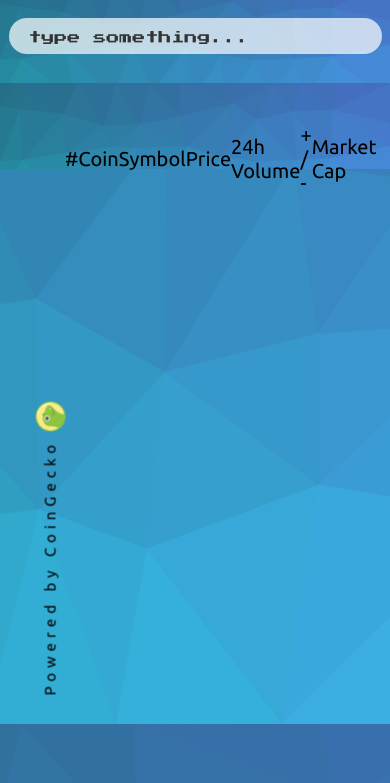
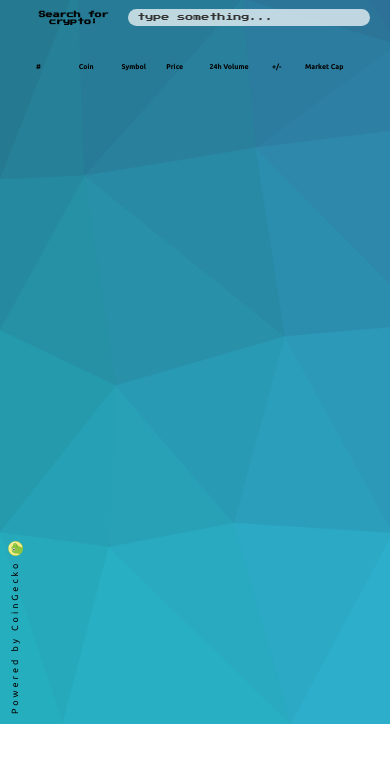
Before and after one commit to Mariano0o92/The-Creeptos, a website: page index.html in a window 390 px wide. Shown: the part 120-903 px from the top of the page. After the commit the page ends 844 px from the top, so only its background shows below. Drawn offline with Linux system fonts and the light colour scheme; no server answers.

Commit message:
Website is fully responsive now.

```diff
--- a/src/sass/main.scss
+++ b/src/sass/main.scss
@@ -17,7 +17,7 @@ body {
 	font-size: 1.6rem;
 	height: 100vh;
 	width: 100vw;
-    background-image: url(/dist/img/background3.png);
+	background-image: url(/dist/img/background3.png);
 	background-repeat: no-repeat;
 	background-position: 0 0;
 	background-size: cover;
@@ -74,7 +74,7 @@ body {
 	flex-direction: column;
 	justify-content: flex-start;
 	align-items: center;
-    min-height: 88vh;
+	min-height: 88vh;
 
 	&__search {
 		position: fixed;
@@ -84,7 +84,7 @@ body {
 		flex-direction: column;
 		justify-content: center;
 		height: 12vh;
-		width: 100vw;
+		width: 95vw;
 		align-items: center;
 		font-size: 1.2rem;
 		background-image: url(/dist/img/background3.png);
@@ -110,7 +110,7 @@ body {
 		}
 
 		input:focus {
-			outline: 2px solid #47B5FF;
+			outline: 2px solid #47b5ff;
 		}
 
 		input::placeholder {
@@ -118,7 +118,6 @@ body {
 			color: #333;
 		}
 	}
-
 
 	&__container,
 	&__header-container {
@@ -140,25 +139,26 @@ body {
 		top: 24vh;
 		padding-bottom: 0;
 		height: 86px;
+		font-weight: bolder;
 		background-image: url(/dist/img/background3.png);
 		background-repeat: no-repeat;
 		background-position: 0 0;
 		background-size: cover;
 		background-attachment: fixed;
-		z-index: 100;
+		z-index: 1;
 	}
 
 	&__row,
 	&__header-row {
 		display: grid;
 		grid-template-rows: 1fr;
-		grid-template-columns: 1fr 1fr 4fr 3fr 3fr 5fr 1fr 5fr;
+		grid-template-columns: 1fr 1fr 4fr 3fr 3fr 5fr 2fr 5fr;
 		padding: 20px 10px;
 		justify-items: center;
 		align-items: center;
 		width: 80%;
 		max-width: 1200px;
-		border-bottom: 2px solid #47B5FF;
+		border-bottom: 2px solid #47b5ff;
 		text-overflow: ellipsis;
 	}
 
@@ -191,7 +191,6 @@ body {
 		text-transform: uppercase;
 	}
 
-
 	&__price {
 		grid-row: 1 / 2;
 		grid-column: 5 / 6;
@@ -210,14 +209,209 @@ body {
 		&--green {
 			color: greenyellow;
 		}
-
-
 	}
-
 
 	&__market-cap {
 		grid-row: 1 / 2;
 		grid-column: 8 / 9;
 	}
+}
 
+// MEDIA
+
+@media (max-width: 992px) {
+	.coins {
+
+		&__header-container {
+			font-size: 1.2rem;
+		}
+
+		&__container {
+			font-size: 1.2rem;
+		}
+
+		&__header-row,
+		&__row {
+			padding: 10px;
+		}
+	}
 }
+
+@media (max-width: 768px),( max-height:750px)  {
+	.header {
+
+		&__title {
+			padding: 15px 0 0 15px;
+			font-size: 2rem;
+		}
+	}
+
+	.coins {
+		&__header-container,
+		&__container {
+			font-size: 1rem;
+		}
+
+		&__container {
+			top: 16vh;
+		}
+
+		&__header-container {
+			height: 50px;
+		}
+
+		&__header-row,
+		&__row {
+			padding: 10px;
+		}
+
+		&__search {
+			padding: 0;
+			h2 {
+				font-size: 1rem;
+			}
+			input {
+				padding: 5px 10px;
+				font-size: 1rem;
+			}
+
+			input::placeholder {
+				font-size: 1rem;
+			}
+		}
+	}
+
+	.coins::before {
+		padding-right: 20px;
+		font-size: 1rem;
+		background-size: 20px;
+	}
+}
+
+@media (max-width: 576px){
+	.header {
+
+		&__title {
+			padding: 15px 0 0 15px;
+			font-size: 1.5rem;
+		}
+	}
+
+	.coins {
+		&__header-container,
+		&__container {
+			font-size: 0.8rem;
+		}
+		&__container {
+			top: 10vh;
+			padding-top: 15px;
+		}
+		&__header-container {
+			top: 18vh;
+			height: 50px;
+		}
+		&__header-row,
+		&__row {
+			width: 95%;
+			padding: 5px;
+		}
+
+		&__search {
+			top: 8vh;
+			padding: 0;
+			h2 {
+				font-size: 1rem;
+			}
+			input {
+				padding: 5px 10px;
+				font-size: 1rem;
+			}
+
+			input::placeholder {
+				font-size: 1rem;
+			}
+		}
+
+		&__logo {
+			width: 15px;
+			height: 15px;
+		}
+	}
+
+	.coins::before {
+		left: -10px;
+		padding-right: 20px;
+		font-size: 1rem;
+		background-size: 15px;
+	}
+}
+
+@media (max-width: 400px),( max-height:500px)   {
+	.header {
+
+		&__title {
+			padding: 15px 0 0 15px;
+			font-size: 1.5rem;
+		}
+	}
+
+	.coins {
+		&__header-container,
+		&__container {
+			font-size: 0.7rem;
+		}
+		&__container {
+			top: 12vh;
+			padding-top: 10px;
+		}
+		&__header-container {
+			padding-top: 10px;
+			top: 20vh;
+			height: 24px;
+		}
+		&__header-row,
+		&__row {
+			width: 95%;
+			padding: 3px;
+		}
+
+		&__search {
+			flex-direction: row;
+			top: 12vh;
+			padding: 0 10px;
+			height: 8vh;
+			h2 {
+				margin-top: 5px;
+				padding-bottom: 0;
+				font-size: 0.7rem;
+				text-align: center;
+			}
+			input {
+				margin-top: 5px;
+				padding: 5px 10px;
+				width: 80%;
+				font-size: 0.7rem;
+			}
+
+			input::placeholder {
+				margin-top: 0;
+				font-size: 0.8rem;
+			}
+		}
+
+		&__logo {
+			margin-left: 2px;
+			width: 12px;
+			height: 12px;
+		}
+	}
+
+	.coins::before {
+		left: -10px;
+		bottom: -5px;
+		letter-spacing: 3px;
+		padding-right: 20px;
+		font-size: 0.9rem;
+		background-size: 15px;
+	}
+}
```
Also changed, not shown: index.html (+1 -1 lines), dist/css/main-min.css, 1 other file.
